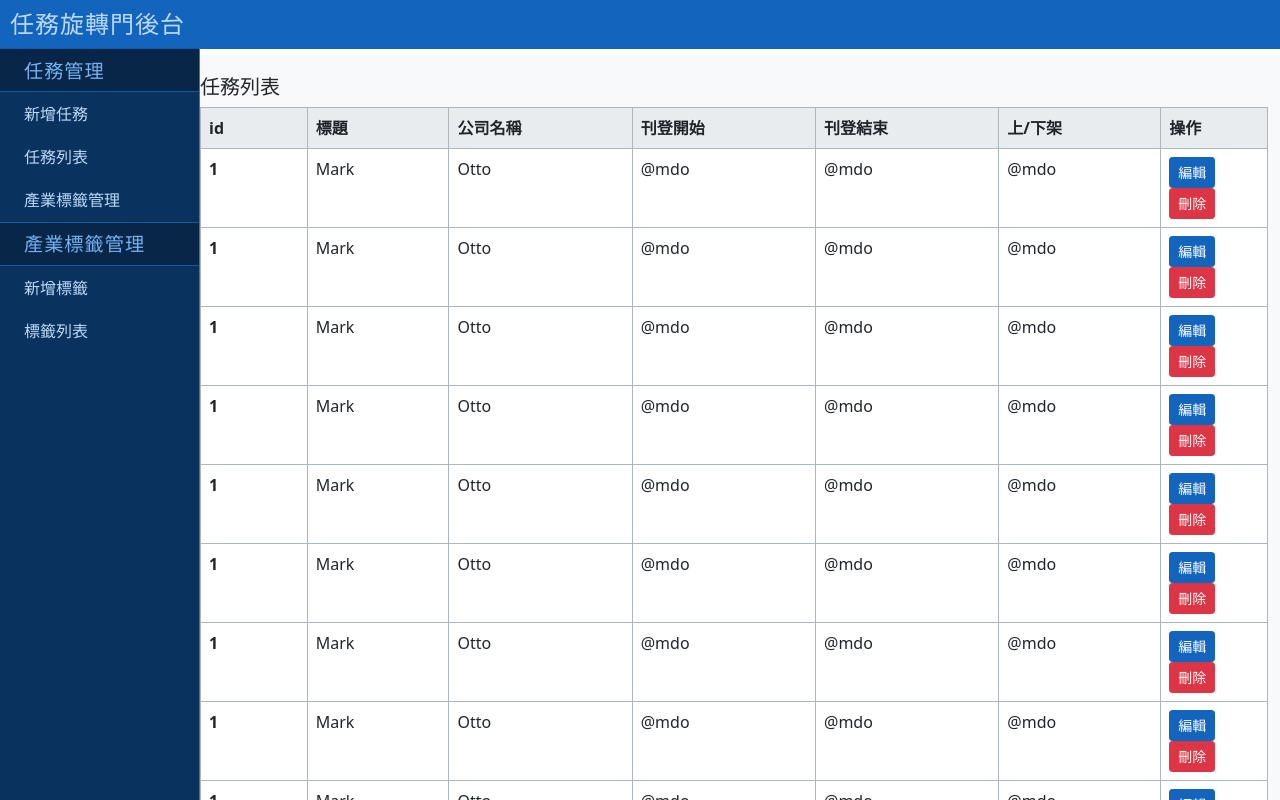
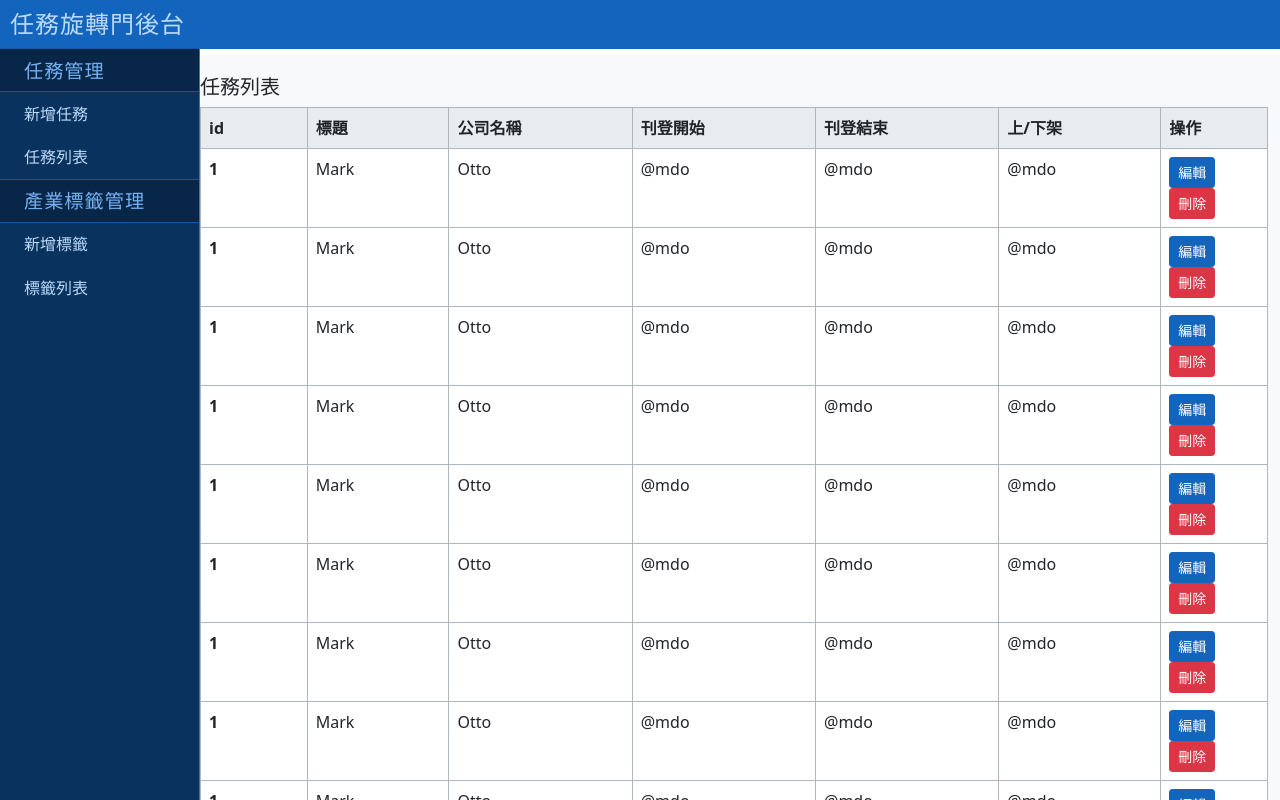
Before and after one commit to abbyd0208/FirebaseWithVue, a Vue app: page /#/admin in a window 1280 px wide. Shown: the top 800 px of the page. Built offline with nearby package versions, Linux system fonts and the light colour scheme.

Commit message:
修改後台測選單項目

```diff
--- a/src/components/Dashboard.vue
+++ b/src/components/Dashboard.vue
@@ -4,12 +4,10 @@
             <h4>任務旋轉門後台</h4>
         </header>
          <aside>
-
             <div class="list-group">
                <h5>任務管理</h5>
                <a class="item-link" href="#">新增任務</a>
                <a class="item-link" href="#">任務列表</a>
-               <a class="item-link" href="#">產業標籤管理</a>
             </div>
              <div class="list-group">
                <h5>產業標籤管理</h5>
```
